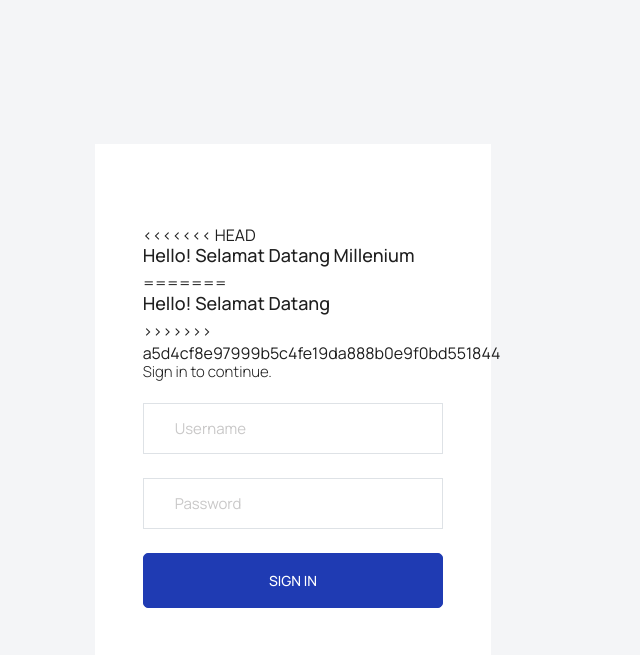
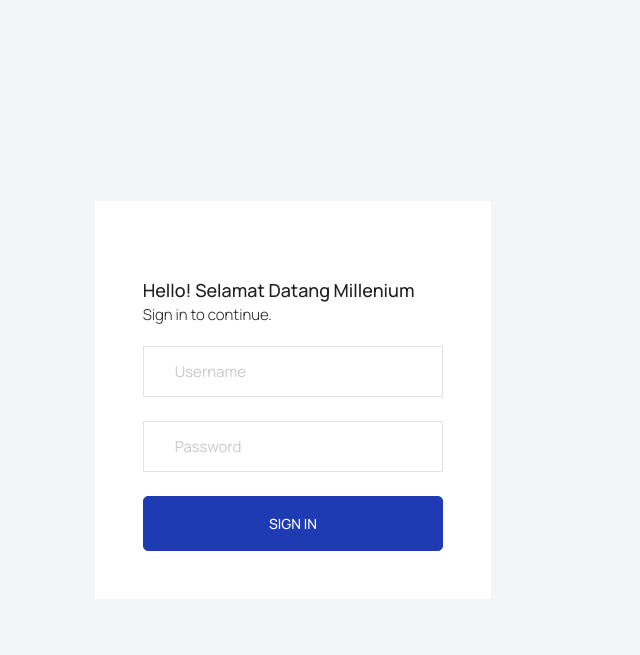
Before and after one commit to taufiqqnh/millenial-group, a CodeIgniter 4 app: the page made by app/Views/login.php in a window 1280 px wide. Shown: the top 655 px of the page, without its empty margins (347-987 px from the left). Run offline with PHP 8.4 and a stand-in for CodeIgniter, Linux system fonts and the light colour scheme; the template is opened without the code that fills it, so the values that code supplies are empty; some libraries are stand-ins or nearby versions.

Commit message:
update login view

```diff
--- a/app/Views/login.php
+++ b/app/Views/login.php
@@ -34,11 +34,7 @@
               <div class="brand-logo">
                 <!-- <img src="<?= base_url() ?>/images/logo.svg" alt="logo"> -->
               </div>
-<<<<<<< HEAD
               <h4>Hello! Selamat Datang Millenium</h4>
-=======
-              <h4>Hello! Selamat Datang</h4>
->>>>>>> a5d4cf8e97999b5c4fe19da888b0e9f0bd551844
               <h6 class="fw-light">Sign in to continue.</h6>
               <form class="pt-3">
                 <div class="form-group">
```
